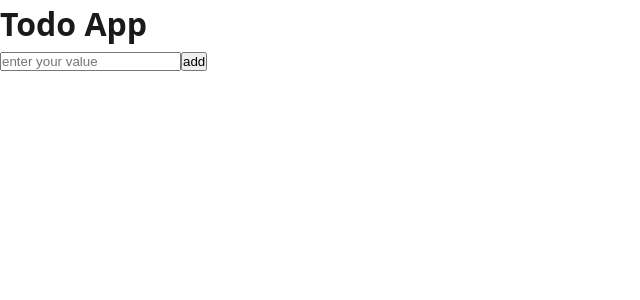
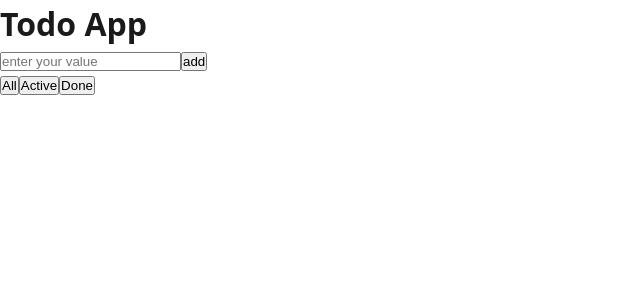
Before and after one commit to VasilievKirill333/react-todo-app, a React (Vite) app: page / in a window 1280 px wide. Shown: the top 300 px of the page, without its empty margins (0-640 px from the left). Built offline with nearby package versions, Linux system fonts and the light colour scheme.

Commit message:
feat: Add filter by status (all / active / completed)

```diff
--- a/src/App.jsx
+++ b/src/App.jsx
@@ -1,13 +1,16 @@
 import { useState, useEffect } from 'react';
 import TodoForm from './components/TodoForm';
 import TodoList from './components/TodoList';
+import FilterButtons from './components/FilterButtons';
 
 function App() {
   const [todos, setTodos] = useState(() => {
     const saved = localStorage.getItem('todos');
     return saved ? JSON.parse(saved) : [];
   });
+
   const [inputValue, setInputValue] = useState('');
+  const [filter, setFilter] = useState('all');
 
   useEffect(() => {
     localStorage.setItem('todos', JSON.stringify(todos));
@@ -35,6 +38,12 @@ function App() {
     ));
   }
 
+  const visibleTodos = todos.filter(todo => {
+    if (filter === 'active') return !todo.done;
+    if (filter === 'done') return todo.done;
+    return true;
+  });
+
   return (
     <div>
       <h1>Todo App</h1>
@@ -43,7 +52,8 @@ function App() {
         onInputChange={setInputValue}
         onAdd={handleAdd}
       />
-      <TodoList todos={todos} onRemove={handleRemove} onToggle={handleToggle} onEdit={handleEdit} />
+      <FilterButtons filter={filter} onFilterChange={setFilter} />
+      <TodoList todos={visibleTodos} onRemove={handleRemove} onToggle={handleToggle} onEdit={handleEdit} />
     </div>
   );
 }
--- /dev/null
+++ b/src/components/FilterButtons.jsx
@@ -0,0 +1,11 @@
+function FilterButtons({ filter, onFilterChange }) {
+  return (
+    <div>
+      <button onClick={() => onFilterChange('all')}>All</button>
+      <button onClick={() => onFilterChange('active')}>Active</button>
+      <button onClick={() => onFilterChange('done')}>Done</button>
+    </div>
+  );
+}
+
+export default FilterButtons;
```
